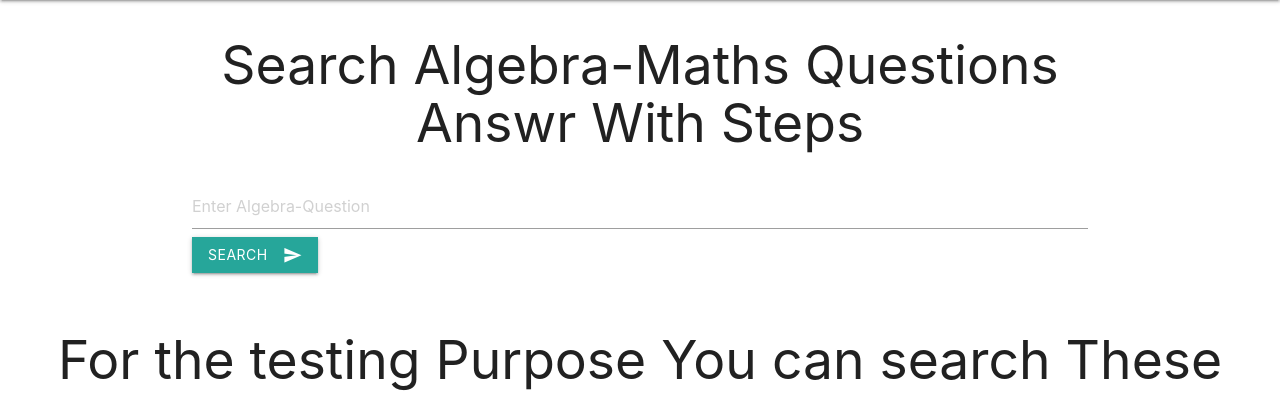
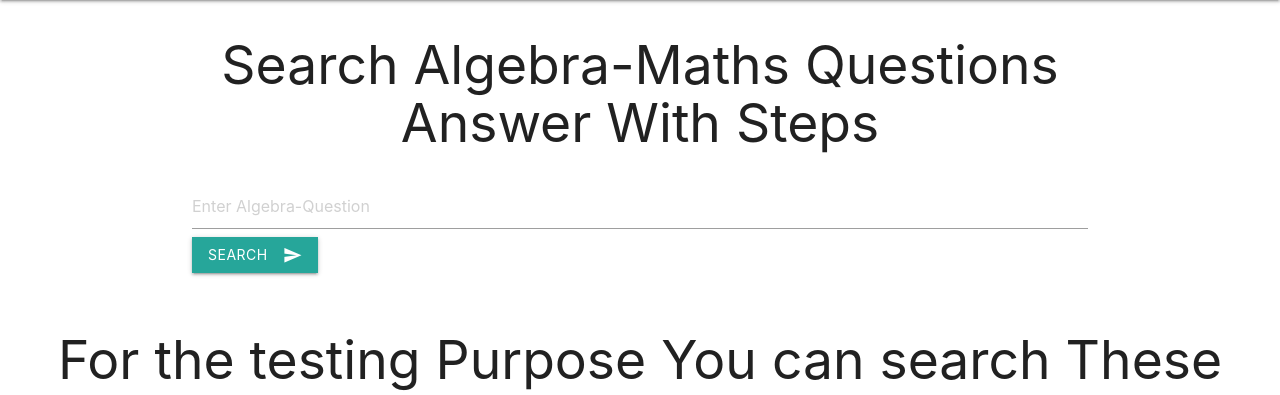
Before and after one commit to GK-SVG/Indian_Banks_api, a Django app: page /algebra/ in a window 1280 px wide. Shown: the part 64-459 px from the top of the page. Run offline with Django 3.2, Linux system fonts and the light colour scheme.

Commit message:
template

```diff
--- a/templates/algebra.html
+++ b/templates/algebra.html
@@ -31,7 +31,7 @@
         </div>
     </nav>
     <div class="container">
-        <h2 class="center-align">Search Algebra-Maths Questions Answr With Steps</h2>
+        <h2 class="center-align">Search Algebra-Maths Questions Answer With Steps</h2>
         <form id="question" action="answer/" method="get" style="margin-top:30px;">
             <input type="text" name="query" placeholder="Enter Algebra-Question">
             <button class="btn waves-effect waves-light" type="submit">Search
```
